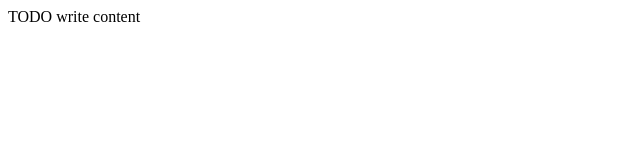
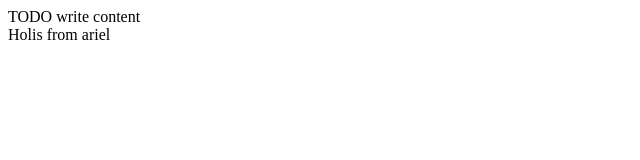
Before and after one commit to JennySotoChacon/Prueba_ramas, a website: page PruebaPOO/public_html/index.html in a window 1280 px wide. Shown: the full height of the page, 0-640 px from the left. Drawn offline with Linux system fonts and the light colour scheme.

Commit message:
prueba turisteando

```diff
--- a/PruebaPOO/public_html/index.html
+++ b/PruebaPOO/public_html/index.html
@@ -12,5 +12,6 @@
     </head>
     <body>
         <div>TODO write content</div>
+        <div>Holis from ariel</div>
     </body>
 </html>
```
